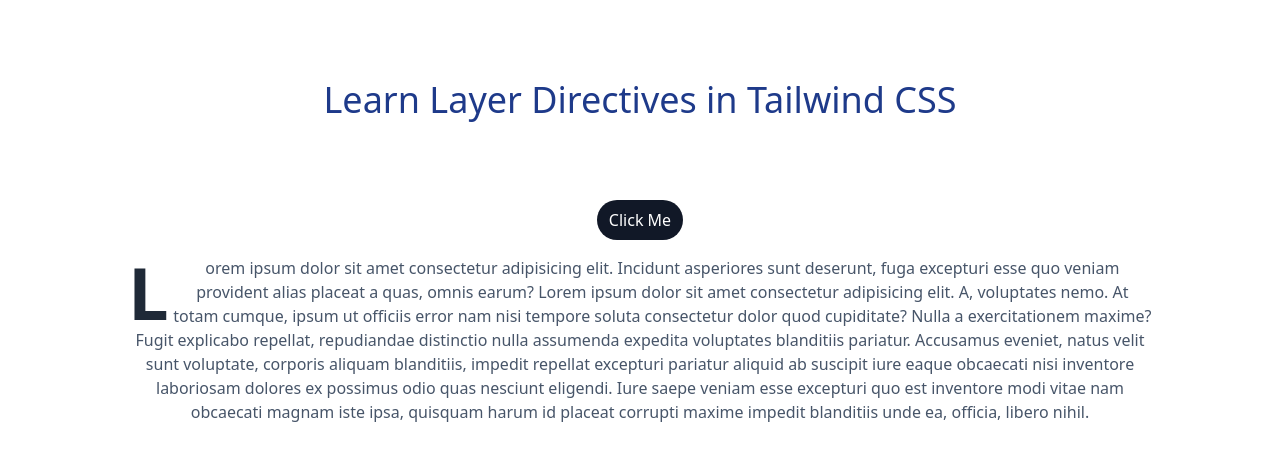
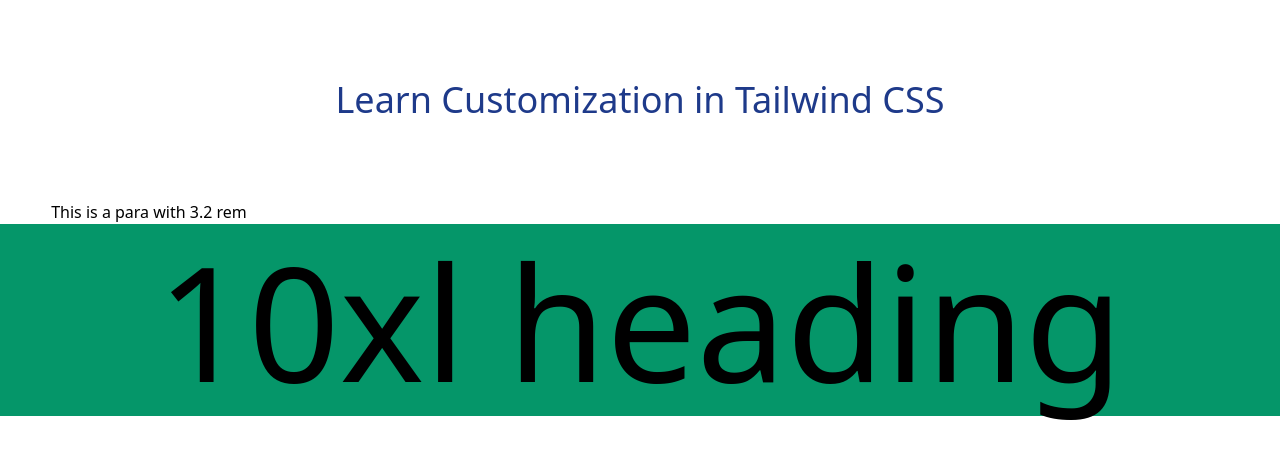
Before and after one commit to Tech-Muni/learn_tailwind_css, a website built with Vite: page index.html in a window 1280 px wide. Built offline with nearby package versions, Linux system fonts and the light colour scheme.

Commit message:
customize_tailwind

```diff
--- a/index.html
+++ b/index.html
@@ -13,28 +13,17 @@
   <body>
     <!-- Uptill now you know how to give classes and play with Tailwind -->
     <h1 class="text-center text-blue-900 mx-auto my-20 text-4xl">
-      Learn Layer Directives in Tailwind CSS
+      Learn Customization in Tailwind CSS
     </h1>
-    <div class="text-center">
-      <button class="btn">Click Me</button>
-      <!-- It's css in main.css is in between components and utilities -->
-      <!-- but what is I have 50 apply directives. So that means my `@tailwind utilities;` is after 100s of lines -->
-      <!-- but if you want to write at the end of these `@tailwind base; @tailwind components; @tailwind utilities;` lines we can use layer directive -->
-    </div>
-    <p class="custom-para">
-      Lorem ipsum dolor sit amet consectetur adipisicing elit. Incidunt
-      asperiores sunt deserunt, fuga excepturi esse quo veniam provident alias
-      placeat a quas, omnis earum? Lorem ipsum dolor sit amet consectetur
-      adipisicing elit. A, voluptates nemo. At totam cumque, ipsum ut officiis
-      error nam nisi tempore soluta consectetur dolor quod cupiditate? Nulla a
-      exercitationem maxime? Fugit explicabo repellat, repudiandae distinctio
-      nulla assumenda expedita voluptates blanditiis pariatur. Accusamus
-      eveniet, natus velit sunt voluptate, corporis aliquam blanditiis, impedit
-      repellat excepturi pariatur aliquid ab suscipit iure eaque obcaecati nisi
-      inventore laboriosam dolores ex possimus odio quas nesciunt eligendi. Iure
-      saepe veniam esse excepturi quo est inventore modi vitae nam obcaecati
-      magnam iste ipsa, quisquam harum id placeat corrupti maxime impedit
-      blanditiis unde ea, officia, libero nihil.
-    </p>
+    <!-- npx tailwindcss init {`customFileName`} --full -->
+    <!-- is to get fully customizable config of tailwind -->
+    <!-- in tailwind there is no class of mx-13 what if I want to use it and it represent 3.2rem -->
+    <!-- go and check customConf.js file there you'll see themes --=> spacing there is no 13 key we can extend it -->
+    <!-- go and check tailwind.config.css -->
+    <!-- NOTE!!!!! THE GENRATED FILE BY YOU WON'T CHANGE ANY THING IT'S JUST FOR REFERENCE -->
+    <p class="mx-13">This is a para with 3.2 rem</p>
+    <!-- we can add our custom animation, font size and much more -->
+    <!-- To customize breakpoint we've to do something different -->
+    <h1 class="text-10xl text-center xsm:bg-green-800 md:bg-emerald-600">10xl heading</h1>
   </body>
 </html>
--- a/main.css
+++ b/main.css
@@ -1,42 +1,3 @@
 @tailwind base;
-/*
-------------------------------
-******************************
-++++++++++++++++++++++++++++++
-AFTER TONS OF LINES OF CODE WE
-WILL SEE OUR COMPONENTS LINE.
-++++++++++++++++++++++++++++++
-******************************
-------------------------------
- */
 @tailwind components;
-.btn {
-  @apply text-white bg-gray-900 hover:bg-gray-600 px-3 py-2 rounded-full;
-}
-/*
-------------------------------
-******************************
-++++++++++++++++++++++++++++++
-AFTER TONS OF LINES OF CODE WE
-WILL SEE OUR UTILITIES LINE.
-++++++++++++++++++++++++++++++
-******************************
-------------------------------
- */
 @tailwind utilities;
-
-/* THIS IS NOT EFFICIENT WAY */
-/* We can make our custom class at the end and place accordingly using layers directive */
-@layer components {
-  .custom-para {
-    @apply text-slate-600 text-center mx-32 my-4 first-letter:font-bold first-letter:text-gray-800 first-letter:mr-1 first-letter:text-7xl first-letter:float-left;
-  }
-}
-/* It's applied after components */
-
-/* NOW QUESTION OF ALL TIME? */
-/* Should, we always use apply and layer directive? */
-/* Clear answer no... by shifting the classes here we're just shifting code from html to here and it's not easily maintainable! */
-/* Then when we should use it? */
-/* when same set of classes repeated more than 7 times go and use it. */
-/* PLEASE DONT OVER USE IT */
--- a/tailwind.config.js
+++ b/tailwind.config.js
@@ -1,7 +1,23 @@
 module.exports = {
   content: ["*"],
   theme: {
-    extend: {},
+    screens: {
+      xsm: '500px',
+      sm: '640px',
+      md: '768px',
+      lg: '1024px',
+      xl: '1280px',
+      '2xl': '1536px',
+    },
+    // See to customize breakpoints we needed put all the breakpoints and directly under screens.
+    extend: {
+      spacing:{
+        13: "3.2rem"
+      },
+      fontSize:{
+        '10xl': ['10rem', {lineHeight: '1.2'}]
+      }
+    },
   },
   plugins: [],
 }
```
Also changed, not shown: 1 other file.
